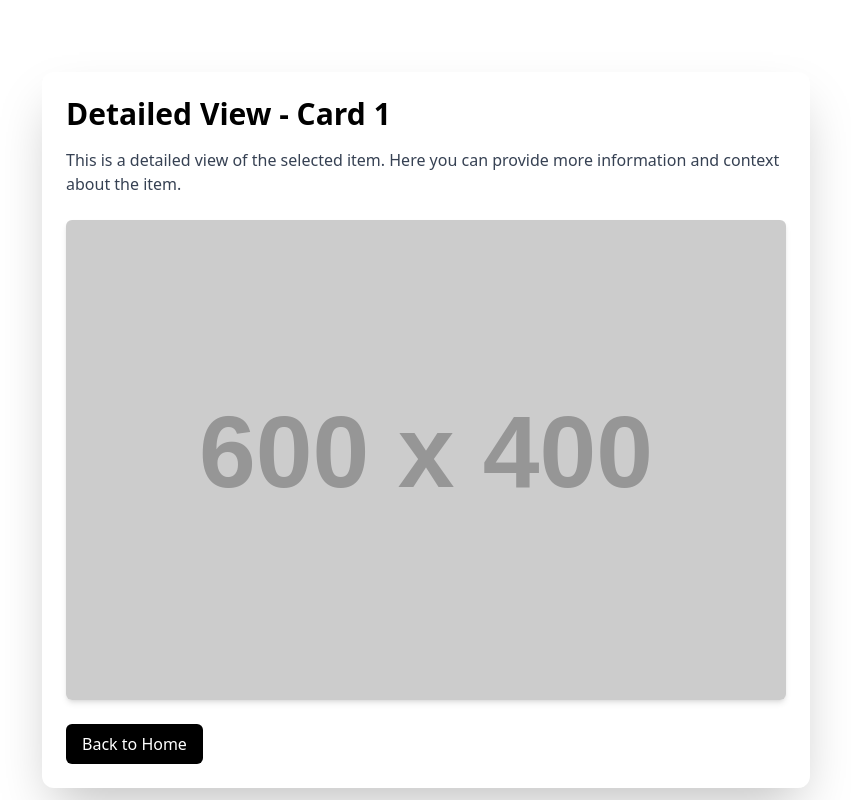
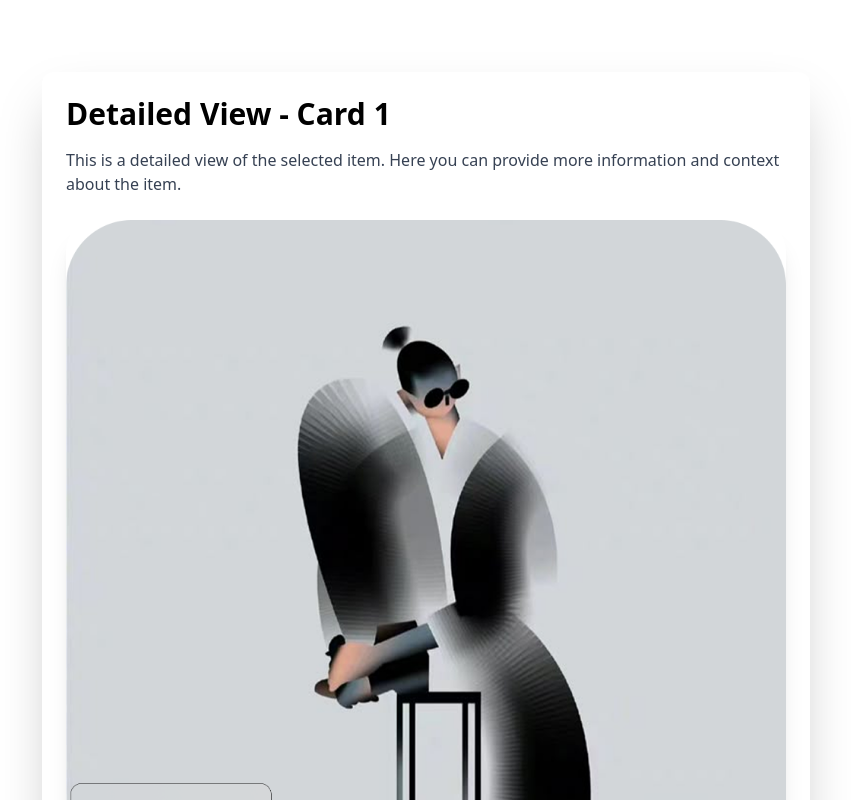
Before and after one commit to khushinj/JUNO, a React (Vite) app in the folder frontend/: page /card/1 in a window 1280 px wide. Shown: the top 800 px of the page, without its empty margins (214-1065 px from the left). Built offline with nearby package versions, Linux system fonts and the light colour scheme; a web font is replaced by a local one.

Commit message:
Added image to detailedview page

```diff
--- a/frontend/src/components/DetailedView.tsx
+++ b/frontend/src/components/DetailedView.tsx
@@ -1,9 +1,22 @@
 import '../App.css';
 import { useParams, useNavigate } from 'react-router-dom';
+import card1 from '../assets/Card1.png';
+import card2 from '../assets/Card 3.png';
+import card3 from '../assets/Card 5.png';
+import card4 from '../assets/Card 6.png';
+
+const cardData = [
+  { id: 1, image: card1 },
+  { id: 2, image: card2 },
+  { id: 3, image: card3 },
+  { id: 4, image: card4 },
+];
 
 function DetailedView() {
   const { cardId } = useParams<{ cardId: string }>();
   const navigate = useNavigate();
+
+  const card = cardData.find(c => c.id === parseInt(cardId!));
 
   return (
     <div className="detailed-view p-6 bg-white rounded-xl shadow-2xl max-w-3xl mx-auto mt-10">
@@ -13,9 +26,9 @@ function DetailedView() {
       </p>
       <div className="image-container mb-6">
         <img
-          src="https://via.placeholder.com/600x400"
+          src={card?.image}
           alt="Detailed View"
-          className="w-full h-auto rounded-md shadow-md"
+          className="shadow-xl rounded-4xl"
         />
       </div>
       <button className="bg-black text-white rounded-md px-4 py-2" onClick={() => navigate('/')}>
--- a/frontend/src/components/Home.tsx
+++ b/frontend/src/components/Home.tsx
@@ -18,16 +18,13 @@ function Home() {
     { id: 4, image: card4 },
   ];
 
-  const handleCardClick = (cardId: number) => {
-    navigate(`/card/${cardId}`);
-  };
 
   return (
     <>
       <div className='grid grid-flow-col gap-10 justify-between'>
         <p className='agbalumo-regular font-bold text-5xl'>Juno</p>
         <button
-          className='bg-gray-300 border border-black border-2 w-15 h-15 rounded-full flex items-center justify-center p-2'
+          className='bg-gray-300 cursor-pointer border border-black border-2 w-15 h-15 rounded-full flex items-center justify-center p-2'
           onClick={() => setShowForm(true)}
         >
           <img src={plus} alt="" className='h-5 w-5' />
@@ -42,7 +39,7 @@ function Home() {
               src={card.image}
               alt={`card ${card.id}`}
               className='sm:h-80 md:h-120 shadow-xl rounded-4xl cursor-pointer hover:opacity-90 transition-opacity'
-              onClick={() => handleCardClick(card.id)}
+              onClick={() => navigate(`/card/${card.id}`)}
             />
           ))}
         </div>
```
